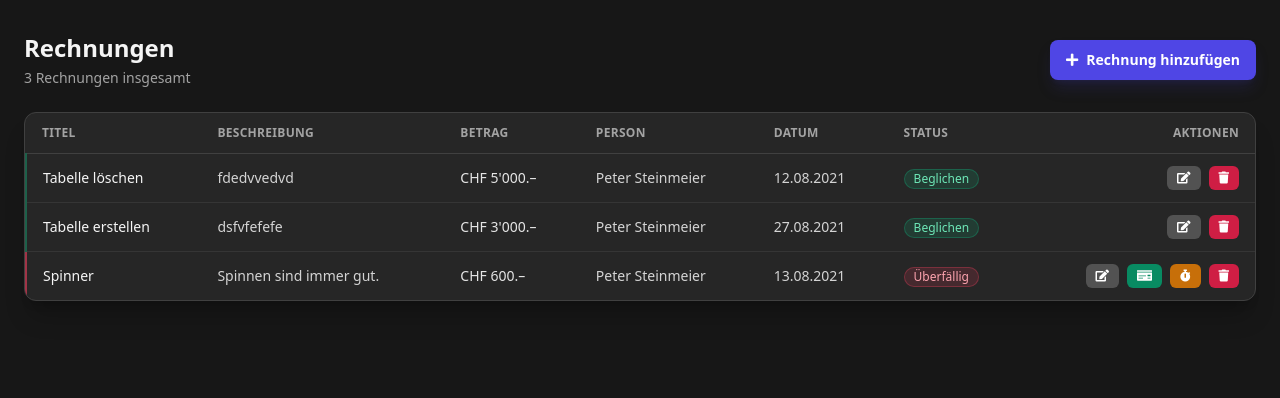
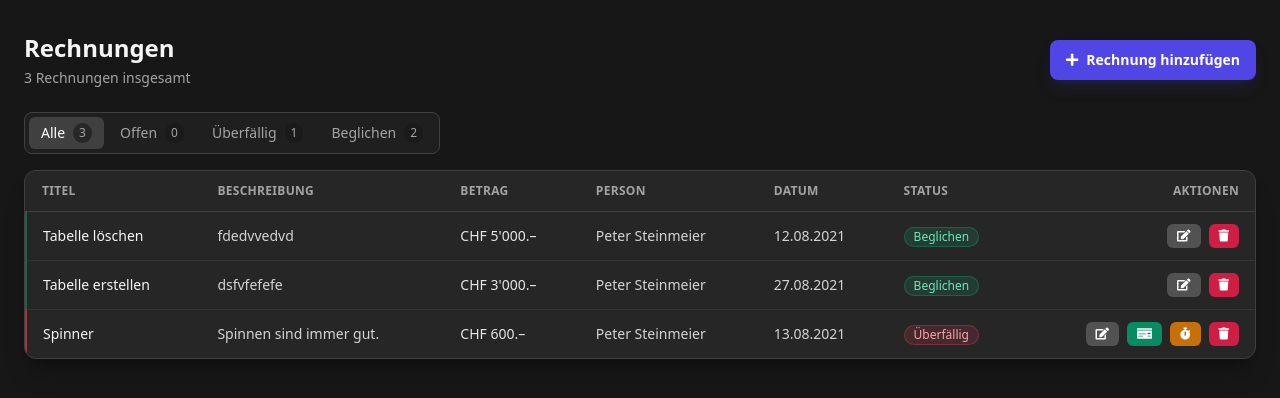
Before and after one commit to olivierluethy/mpa_2021_Olivier, a PHP site: page /rechnungen/rechnungen in a window 1280 px wide. Shown: the part 61-459 px from the top of the page. Run offline with PHP 8.4, Linux system fonts and the light colour scheme; a user stored in the database is signed in; data comes from the database, SQL or seed files in the repository; some libraries are stand-ins or nearby versions.

Commit message:
feat: add status sub-tabs to filter Rechnungen client-side
Add an Alle/Offen/Überfällig/Beglichen filter bar (with live counts) above
the invoice table. Filtering toggles row visibility by data-category in
JS, so switching categories is instant and never leaves the page.

Co-Authored-By: Claude Opus 4.8 (1M context) <noreply@anthropic.com>

```diff
--- a/app/Views/rechnungen.view.php
+++ b/app/Views/rechnungen.view.php
@@ -57,7 +57,25 @@ require __DIR__ . '/partials/nav.php';
     </a>
 </div>
 
+<?php
+$tabs = [
+    'alle'         => ['Alle', count($alle_rechnungen)],
+    'offen'        => ['Offen', $kategorien['offen']],
+    'ueberfaellig' => ['Überfällig', $kategorien['ueberfaellig']],
+    'beglichen'    => ['Beglichen', $kategorien['beglichen']],
+];
+?>
 <?php if (count($alle_rechnungen) > 0): ?>
+    <div id="rechnung-tabs" class="mb-4 inline-flex flex-wrap gap-1 rounded-lg border border-neutral-700 bg-neutral-800/60 p-1 text-sm">
+        <?php foreach ($tabs as $key => [$label, $cnt]): $on = $key === 'alle'; ?>
+            <button type="button" data-filter="<?= $key ?>"
+                    class="filter-tab flex items-center gap-2 rounded-md px-3 py-1.5 font-medium transition <?= $on ? 'bg-neutral-700 text-white' : 'text-neutral-400 hover:text-white' ?>">
+                <?= $label ?>
+                <span class="rounded-full bg-neutral-900/60 px-1.5 py-0.5 text-xs text-neutral-400"><?= $cnt ?></span>
+            </button>
+        <?php endforeach; ?>
+    </div>
+
     <div class="overflow-hidden rounded-xl border border-neutral-700 bg-neutral-800 shadow-xl shadow-black/20">
         <div class="overflow-x-auto">
             <table class="w-full text-sm">
@@ -117,6 +135,35 @@ require __DIR__ . '/partials/nav.php';
             </table>
         </div>
     </div>
+    <div id="rechnung-empty" class="hidden rounded-xl border border-dashed border-neutral-700 bg-neutral-800/50 p-12 text-center">
+        <p class="text-neutral-400">Keine Rechnungen in dieser Kategorie.</p>
+    </div>
+
+    <script>
+    (function () {
+        const tabs = document.querySelectorAll('#rechnung-tabs .filter-tab');
+        const rows = document.querySelectorAll('tbody tr[data-category]');
+        const empty = document.getElementById('rechnung-empty');
+        function apply(filter) {
+            let visible = 0;
+            rows.forEach(function (row) {
+                const show = filter === 'alle' || row.dataset.category === filter;
+                row.classList.toggle('hidden', !show);
+                if (show) visible++;
+            });
+            empty.classList.toggle('hidden', visible !== 0);
+            tabs.forEach(function (tab) {
+                const on = tab.dataset.filter === filter;
+                tab.classList.toggle('bg-neutral-700', on);
+                tab.classList.toggle('text-white', on);
+                tab.classList.toggle('text-neutral-400', !on);
+            });
+        }
+        tabs.forEach(function (tab) {
+            tab.addEventListener('click', function () { apply(tab.dataset.filter); });
+        });
+    })();
+    </script>
 <?php else: ?>
     <div class="rounded-xl border border-dashed border-neutral-700 bg-neutral-800/50 p-12 text-center">
         <p class="text-neutral-400">Es wurde noch keine Rechnung hinzugefügt.</p>
```
